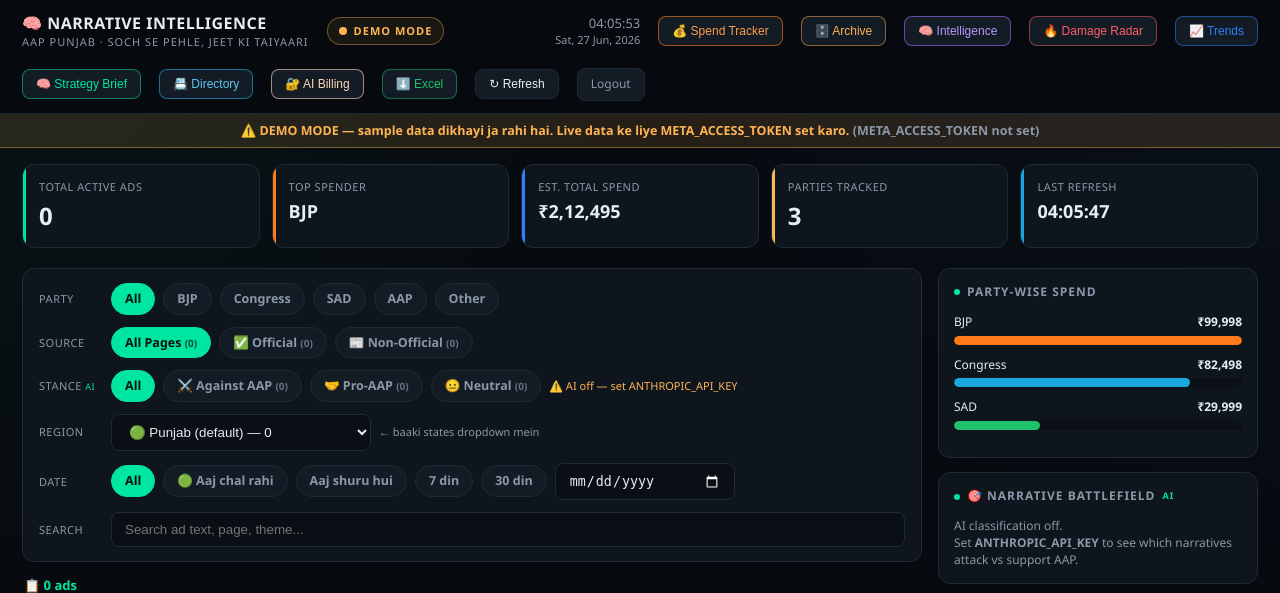
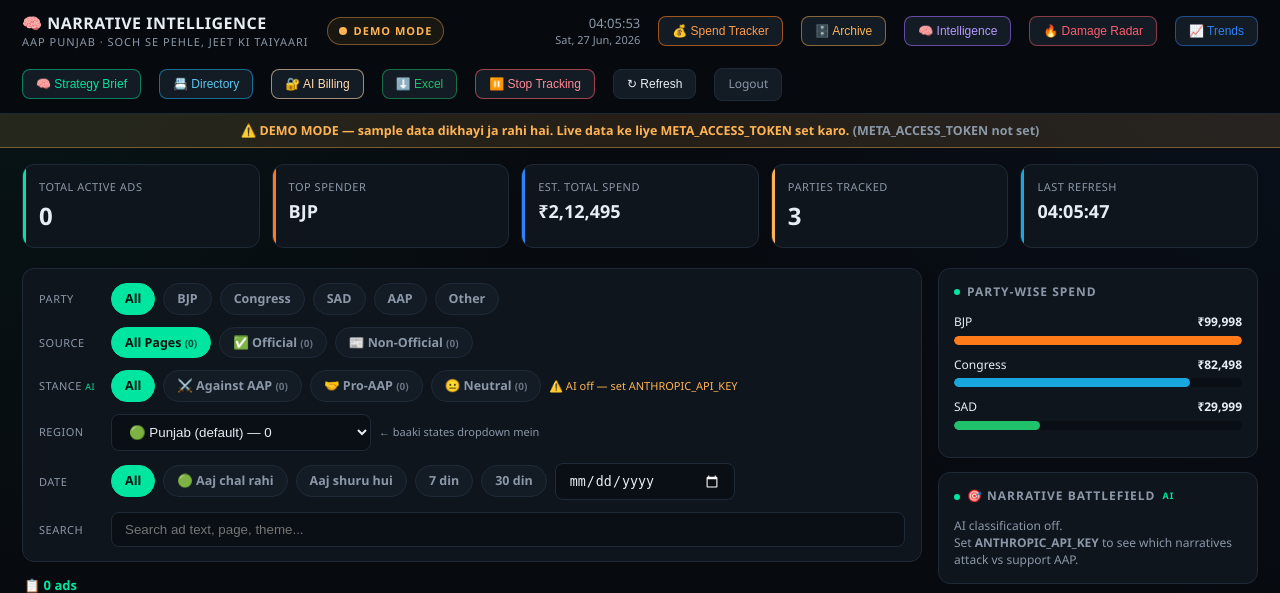
Before and after one commit to SamTra44/Punjab-Opponent-Ad-Tracker, a Flask app: page / in a window 1280 px wide. Shown: the top 593 px of the page. Run offline with Flask 3, Linux system fonts and the light colour scheme; the visitor is signed in with stand-in values (Sample User, id 1); some libraries are stand-ins or nearby versions.

Commit message:
Add Start/Stop tracking toggle (pause Meta fetch + AI cost)
New header button + /api/tracking endpoint. When tracking is OFF, refresh_cache
returns early so the scheduler and manual refresh do no Meta fetch and no Claude
classification (zero API cost). State persists to data/state.json across
restarts; the live pill shows 'Tracking Paused'. Turning it back ON kicks off
an immediate fresh fetch.

Co-Authored-By: Claude Opus 4.8 <noreply@anthropic.com>

```diff
--- a/app.py
+++ b/app.py
@@ -80,6 +80,36 @@ CACHE = {
 }
 _CACHE_LOCK = threading.Lock()
 
+# =============================================================================
+# Tracking ON/OFF — dashboard se start/stop. Band hone pe koi Meta fetch / Claude
+# classify nahi hota (cost bachta hai). State file mein save hota hai taaki
+# restart ke baad bhi yaad rahe.
+# =============================================================================
+_STATE_DIR = os.path.join(os.path.dirname(os.path.abspath(__file__)), "data")
+_STATE_FILE = os.path.join(_STATE_DIR, "state.json")
+
+
+def _load_tracking():
+    try:
+        import json
+        with open(_STATE_FILE) as f:
+            return bool(json.load(f).get("tracking", True))
+    except Exception:
+        return True  # default: tracking ON
+
+
+def _save_tracking(on):
+    try:
+        import json
+        os.makedirs(_STATE_DIR, exist_ok=True)
+        with open(_STATE_FILE, "w") as f:
+            json.dump({"tracking": bool(on)}, f)
+    except Exception as e:
+        log.warning("save tracking state failed: %s", e)
+
+
+TRACKING_ENABLED = _load_tracking()
+
 
 def _payload_from_archive(errors):
     """
@@ -121,6 +151,9 @@ def _payload_from_archive(errors):
 
 def refresh_cache():
     """Meta se fresh data laao aur CACHE update karo (thread-safe)."""
+    if not TRACKING_ENABLED:
+        log.info("Tracking band hai — refresh skip (na Meta fetch, na AI cost).")
+        return
     log.info("Refreshing ad cache from Meta Ad Library...")
     try:
         payload = meta_api.fetch_all_ads()
@@ -243,7 +276,28 @@ def api_refresh():
         data = dict(CACHE)
     return jsonify({"ok": True, "mode": data.get("mode"),
                     "count": data.get("count"),
-                    "updated_at": data.get("updated_at")})
+                    "updated_at": data.get("updated_at"),
+                    "tracking": TRACKING_ENABLED})
+
+
+@app.route("/api/tracking", methods=["GET", "POST"])
+@login_required
+def api_tracking():
+    """Tracking ON/OFF. POST {on:true/false} -> set; GET -> current state.
+    OFF hone pe scheduler/refresh kuch fetch ya classify nahi karega."""
+    global TRACKING_ENABLED
+    if request.method == "POST":
+        if request.is_json:
+            on = bool((request.get_json(silent=True) or {}).get("on"))
+        else:
+            on = request.form.get("on") in ("1", "true", "on", "yes")
+        TRACKING_ENABLED = on
+        _save_tracking(on)
+        log.info("Tracking %s by admin.", "ON" if on else "OFF")
+        if on:
+            # Resume -> turant ek fresh fetch background mein chala do.
+            threading.Thread(target=refresh_cache, daemon=True).start()
+    return jsonify({"tracking": TRACKING_ENABLED})
 
 
 @app.route("/api/translate", methods=["POST"])
--- a/templates/index.html
+++ b/templates/index.html
@@ -45,6 +45,8 @@
       box-shadow:0 0 0 0 rgba(0,229,160,.6);animation:pulse 1.8s infinite}
     @keyframes pulse{0%{box-shadow:0 0 0 0 rgba(0,229,160,.6)}
       70%{box-shadow:0 0 0 10px rgba(0,229,160,0)}100%{box-shadow:0 0 0 0 rgba(0,229,160,0)}}
+    .live.paused{color:var(--warn);border-color:rgba(255,180,84,.4);background:rgba(255,180,84,.08)}
+    .live.paused .dot{background:var(--warn);box-shadow:none;animation:none}
     .demo-pill{color:var(--warn);border-color:rgba(255,180,84,.4);
       background:rgba(255,180,84,.08)}
     .demo-pill .dot{background:var(--warn);animation:none}
@@ -494,6 +496,7 @@
     <button class="topbtn" id="dirBtn" style="border-color:rgba(25,167,224,.6);color:#5cc6f0" title="Advertiser directory — Paid for by disclaimers">📇 Directory</button>
     <button class="topbtn" id="billBtn" style="border-color:rgba(255,217,176,.6);color:#ffd9b0" title="Super-admin — Claude AI billing">🔐 AI Billing</button>
     <button class="topbtn" id="exportBtn" style="border-color:rgba(31,193,107,.5);color:var(--sad)" title="Saari ads Excel mein download">⬇️ Excel</button>
+    <button class="topbtn" id="trackBtn" title="Tracking on/off — band hone pe na Meta fetch, na Claude AI cost">⏯️ Tracking</button>
     <button class="topbtn" id="refreshBtn">↻ Refresh</button>
     <a class="topbtn ghost" href="/logout">Logout</a>
   </header>
@@ -1761,6 +1764,41 @@
       btn.textContent = "↻ Refresh"; btn.disabled = false;
     });
 
+    // ===================== START / STOP TRACKING =====================
+    function paintTracking(on){
+      const b=document.getElementById("trackBtn");
+      const ind=document.getElementById("liveInd"), txt=document.getElementById("liveText");
+      if(on){
+        b.textContent="⏸️ Stop Tracking";
+        b.style.borderColor="rgba(255,93,108,.6)"; b.style.color="#ff8a94";
+        if(txt) txt.textContent="Live Monitoring";
+        if(ind) ind.classList.remove("paused");
+      }else{
+        b.textContent="▶️ Start Tracking";
+        b.style.borderColor="rgba(0,229,160,.6)"; b.style.color="var(--accent)";
+        if(txt) txt.textContent="⏸ Tracking Paused";
+        if(ind) ind.classList.add("paused");
+      }
+    }
+    function refreshTracking(){
+      getJSON("/api/tracking").then(d=>paintTracking(d.tracking!==false)).catch(()=>{});
+    }
+    document.getElementById("trackBtn").addEventListener("click",async()=>{
+      const b=document.getElementById("trackBtn");
+      const turningOn = b.textContent.indexOf("Start")>=0;
+      if(!turningOn && !confirm("Tracking band karein?\n\nNaye Meta fetch + Claude AI classify ruk jayega (cost bachega). Dashboard ka data dikhta rahega — bas naya data nahi aayega jab tak Start na karo."))
+        return;
+      b.disabled=true;
+      try{
+        const d=await fetch("/api/tracking",{method:"POST",headers:{"Content-Type":"application/json"},
+          body:JSON.stringify({on:turningOn})}).then(x=>x.json());
+        paintTracking(d.tracking!==false);
+        if(turningOn){ setTimeout(()=>loadAds(true), 1500); }
+      }catch(e){}
+      b.disabled=false;
+    });
+    refreshTracking();
+
     // ===================== BOOT =====================
     // loadAds khud ready hone tak poll karta hai, phir 6hr interval set karta hai.
     loadAds(true);
```
